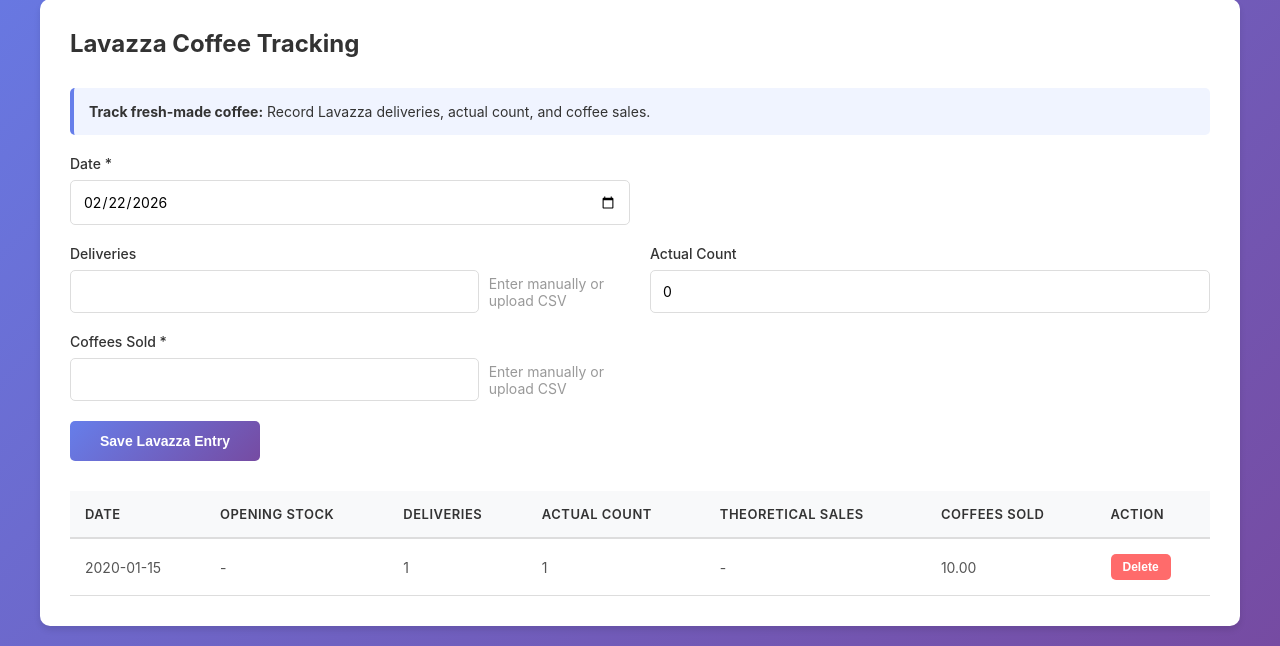
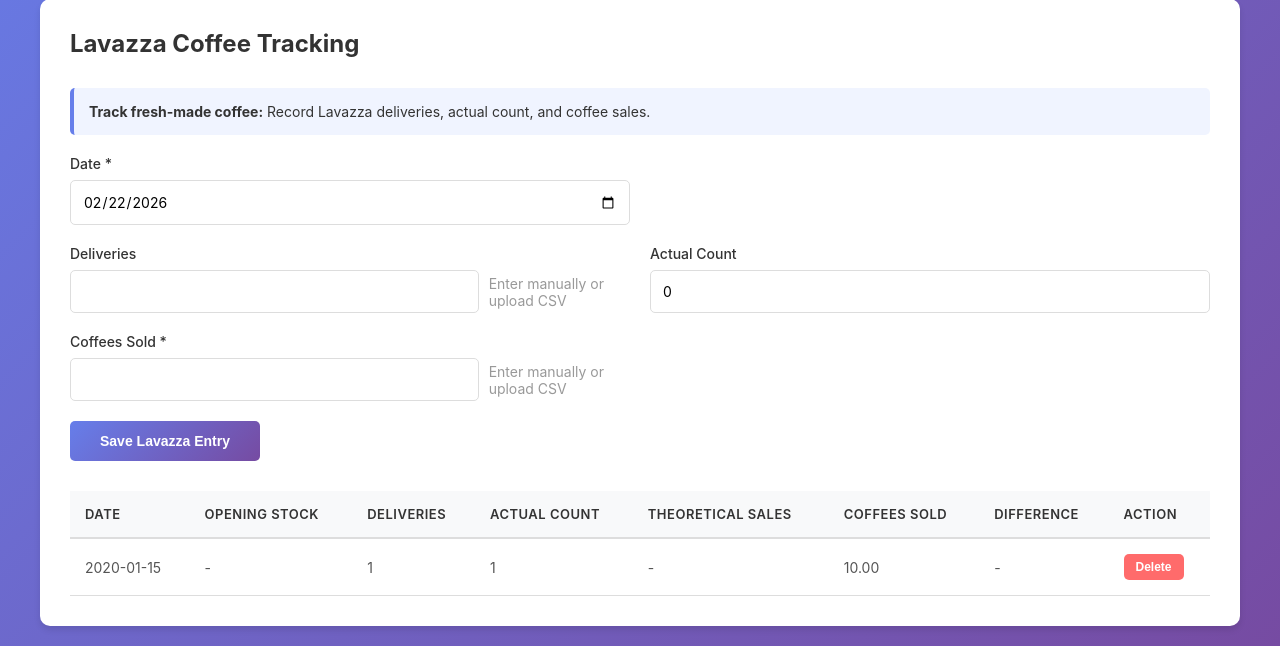
Before and after one commit to Devon-GS/Weekly-Stock-Takes-Web, a Flask app: page /lavazza in a window 1280 px wide. Shown: the part 268-914 px from the top of the page. Run offline with Flask 3, Linux system fonts and the light colour scheme; tables that the repository leaves empty hold one stand-in row (values such as "Sample post").

Commit message:
Complete lavazza tracking

```diff
--- a/templates/lavazza.html
+++ b/templates/lavazza.html
@@ -70,6 +70,7 @@
             <th>Actual Count</th>
             <th>Theoretical Sales</th>
             <th>Coffees Sold</th>
+            <th>Difference</th>
             <th>Action</th>
         </tr>
     </thead>
@@ -82,6 +83,7 @@
             <td>{{ record.actualCount }}</td>
             <td><span class="theoretical-sales" data-index="{{ loop.index0 }}" data-opening="0" data-deliveries="{{ record.deliveries }}" data-actual="{{ record.actualCount }}">-</span></td>
             <td>{{ "%.2f"|format(record.coffeeSold) }}</td>
+            <td><span class="difference" data-index="{{ loop.index0 }}" data-theoretical="0" data-sales="{{ record.coffeeSold }}">-</span></td>
             <td>
                 <button type="button" class="btn-small btn-danger" onclick="deleteRecord('/api/lavazza/{{ record.id }}', {{ record.id }})">Delete</button>
             </td>
@@ -206,8 +208,10 @@
     function calculateStockMetrics() {
         const openingStockCells = document.querySelectorAll('.opening-stock');
         const theoreticalSalesCells = document.querySelectorAll('.theoretical-sales');
+        const differenceCells = document.querySelectorAll('.difference');
         const rows = document.querySelectorAll('tbody tr');
         const actualCounts = Array.from(rows).map(row => parseFloat(row.querySelector('td:nth-child(4)').textContent));
+        const coffeesSold = Array.from(rows).map(row => parseFloat(row.querySelector('td:nth-child(6)').textContent));
 
         openingStockCells.forEach((cell, index) => {
             // Since records are ordered by date DESC (newest first),
@@ -233,15 +237,45 @@
             if (index === rows.length - 1) {
                 // Last row (oldest entry) - no calculation
                 cell.textContent = '-';
+                cell.dataset.theoretical = 0;
             } else {
                 const theoreticalSales = openingStock + deliveries - actualCount;
                 cell.textContent = theoreticalSales.toFixed(0);
+                cell.dataset.theoretical = theoreticalSales;
 
                 // Color coding
                 if (theoreticalSales < 0) {
                     cell.style.color = '#d32f2f';
                 } else if (theoreticalSales > 0) {
                     cell.style.color = '#2e7d32';
+                }
+            }
+        });
+
+        // Calculate Difference = Theoretical Sales - Coffees Sold
+        differenceCells.forEach((cell, index) => {
+            const theoreticalCell = theoreticalSalesCells[index];
+            const theoreticalSales = parseFloat(theoreticalCell.dataset.theoretical) || 0;
+            const actualSales = coffeesSold[index] || 0;
+
+            if (index === rows.length - 1) {
+                cell.textContent = '-';
+            } else {
+                const difference = theoreticalSales - actualSales;
+
+                if (difference === 0) {
+                    cell.textContent = '-';
+                    cell.style.color = '#666';
+                } else if (difference > 0) {
+                    // Positive difference (theoretical > actual) = red
+                    cell.textContent = difference.toFixed(2);
+                    cell.style.color = '#d32f2f';
+                    cell.style.fontWeight = '600';
+                } else {
+                    // Negative difference (theoretical < actual) = green
+                    cell.textContent = difference.toFixed(2);
+                    cell.style.color = '#2e7d32';
+                    cell.style.fontWeight = '600';
                 }
             }
         });
```
